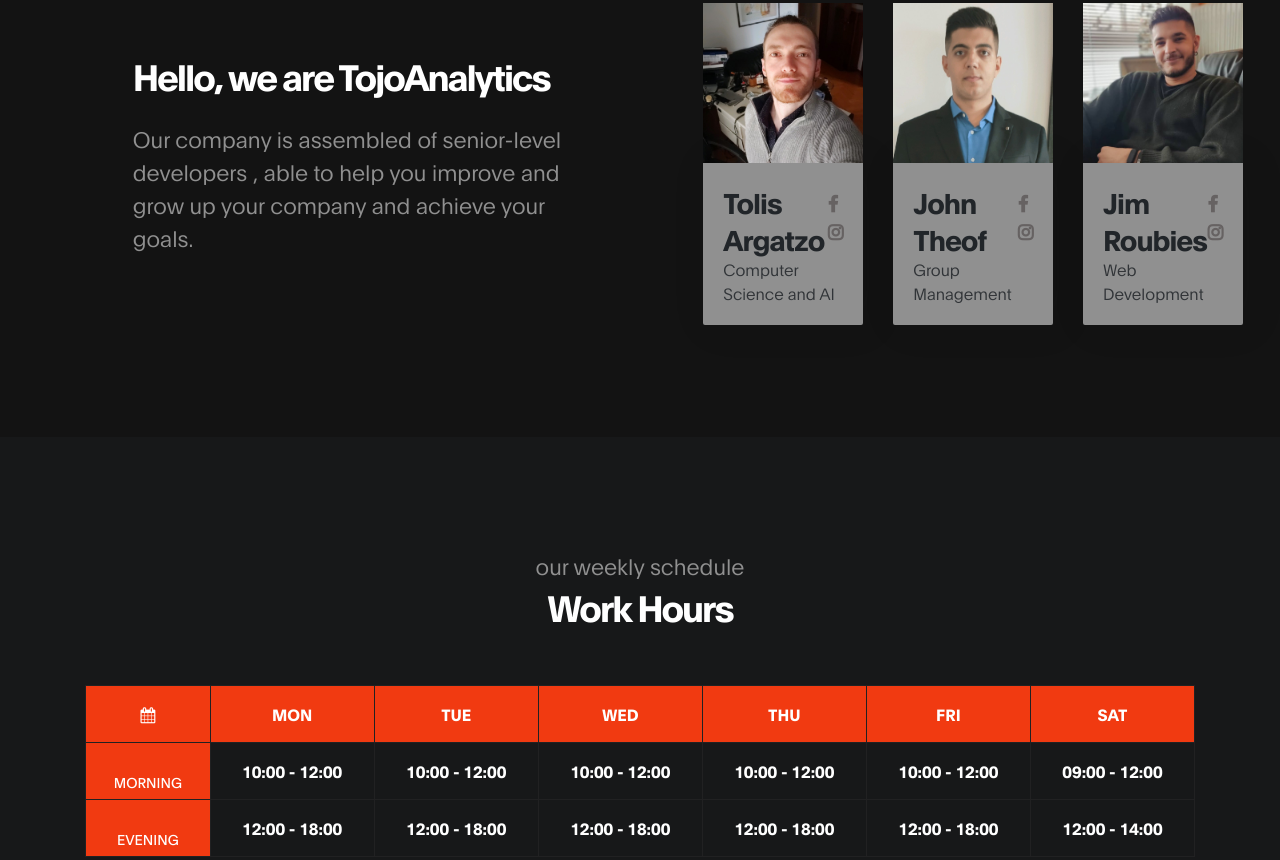
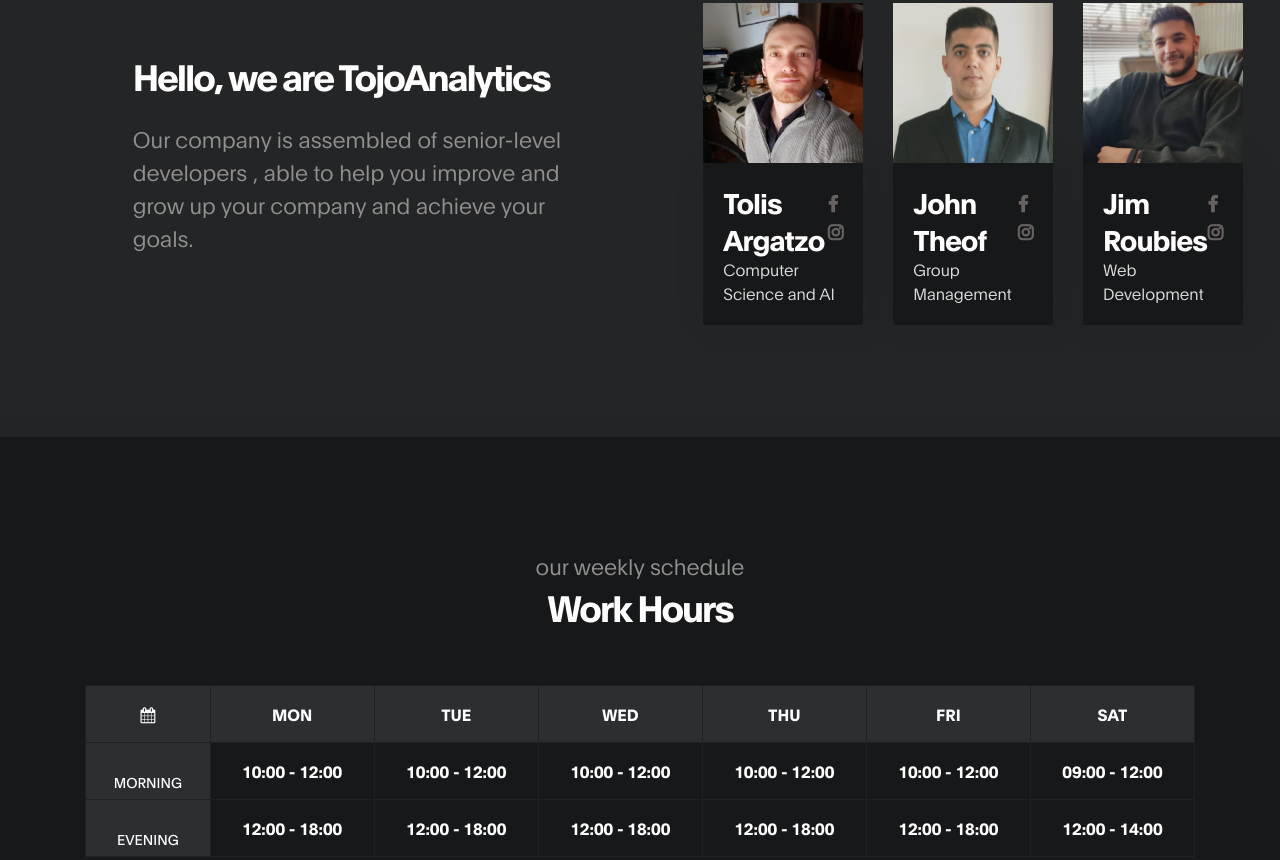
Before and after one commit to jimisrocker/tojo-website, a website: page index.html in a window 1280 px wide. Shown: the part 1369-2229 px from the top of the page. Drawn offline with Linux system fonts and the light colour scheme.

Commit message:
colors again

```diff
--- a/css/tojo-style.css
+++ b/css/tojo-style.css
@@ -25,11 +25,12 @@
   }
 
   :root {
-    --primary-color:        #f13a11;
+    --primary-color:        #003cfff1;
     --white-color:          #ffffff;
     --dark-color:           #171819;
-    --aboutus-color:        #000000ec;
+    --aboutus-color:        #171819f1;
     --about-bg-color:       #f9f9f9;
+    --schedule-color:       #2d3133f1;
 
     --gray-color:           #909090;
     --link-color:           #404040;
@@ -445,7 +446,7 @@
 
   .table .thead-light th,
   .schedule-table tr td:first-child {
-    background: var(--primary-color);
+    background: var(--schedule-color);
     border: 1px solid #212122;
     color: var(--white-color);
   }
@@ -492,7 +493,7 @@
   }
 
   .team-info {
-    background: var(--gray-color);
+    background: var(--dark-color);
     border-radius: 0 0 2px 2px;
     box-shadow: 6px 0 38px rgba(20,20,20,0.10);
     padding: 20px;
--- a/index.html
+++ b/index.html
@@ -146,8 +146,8 @@
 
                                     <div class="team-info d-flex flex-column">
 
-                                        <h3>Tolis Argatzo</h3>
-                                        <span>Computer Science and AI</span>
+                                        <h3 class="text-white">Tolis Argatzo</h3>
+                                        <span class="text-white">Computer Science and AI</span>
 
                                         <ul class="social-icon mt-3">
                                             <li><a href="https:/fb.com/aposarga" class="fa fa-facebook"></a></li>
@@ -163,8 +163,8 @@
 
                                     <div class="team-info d-flex flex-column">
 
-                                        <h3>John Theof</h3>
-                                        <span>Group Management</span>
+                                        <h3 class="text-white">John Theof</h3>
+                                        <span class="text-white">Group Management</span>
 
                                         <ul class="social-icon mt-3">
                                             <li><a href="https://fb.com/john.theoff" class="fa fa-facebook"></a></li>
@@ -180,8 +180,8 @@
 
                                     <div class="team-info d-flex flex-column">
 
-                                        <h3>Jim Roubies</h3>
-                                        <span>Web Development</span>
+                                        <h3 class="text-white">Jim Roubies</h3>
+                                        <span class="text-white">Web Development</span>
 
                                         <ul class="social-icon mt-3">
                                             <li><a href="https://fb.com/jimisrocker" class="fa fa-facebook"></a></li>
```
